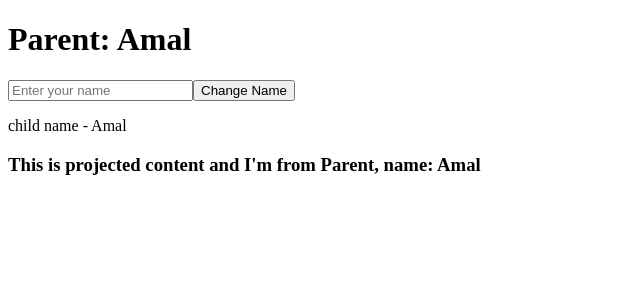
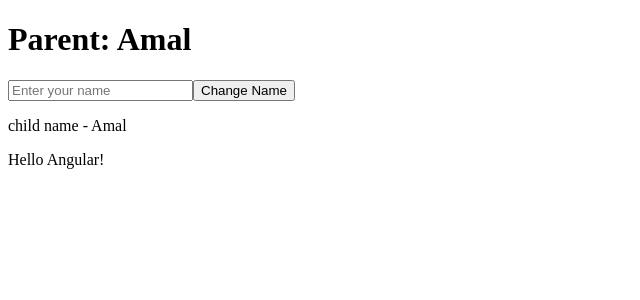
Before and after one commit to Pebhashi-Tharushika/angular-18-practice, an Angular app in the folder lifecycle-hooks/: page / in a window 1280 px wide. Shown: the top 300 px of the page, without its empty margins (0-640 px from the left). Built offline with nearby package versions, Linux system fonts and the light colour scheme.

Commit message:
access @ViewChild DOM elements

```diff
--- a/lifecycle-hooks/src/app/child/child.component.html
+++ b/lifecycle-hooks/src/app/child/child.component.html
@@ -4,4 +4,6 @@
 
 <!-- <button (click)="incrementCounter()">Increment Counter</button> -->
 
-<ng-content></ng-content>
+<!-- <ng-content></ng-content> -->
+
+<p #paragraph>Hello Angular!</p>
--- a/lifecycle-hooks/src/app/child/child.component.ts
+++ b/lifecycle-hooks/src/app/child/child.component.ts
@@ -1,4 +1,4 @@
-import { AfterContentChecked, AfterContentInit, AfterViewInit, Component, DoCheck, Input, OnChanges, OnInit, SimpleChanges } from '@angular/core';
+import { AfterContentChecked, AfterContentInit, AfterViewInit, Component, DoCheck, ElementRef, Input, OnChanges, OnInit, SimpleChanges, ViewChild } from '@angular/core';
 
 @Component({
   selector: 'app-child',
@@ -11,6 +11,8 @@ import { AfterContentChecked, AfterContentInit, AfterViewInit, Component, DoChec
 export class ChildComponent implements OnChanges, OnInit, DoCheck, AfterContentInit, AfterContentChecked, AfterViewInit {
 
   @Input() childName: string = ""; // pass parent component' value to hild component
+
+  @ViewChild('paragraph') para !: ElementRef;
 
   // counter: number = 0;
 
@@ -43,6 +45,7 @@ export class ChildComponent implements OnChanges, OnInit, DoCheck, AfterContentI
 
   ngAfterViewInit(): void {
     console.log("AfterViewInit is triggered: ");
+    console.log('Paragraph Text: ', this.para.nativeElement.textContent);
   }
 
   // incrementCounter() {
```
